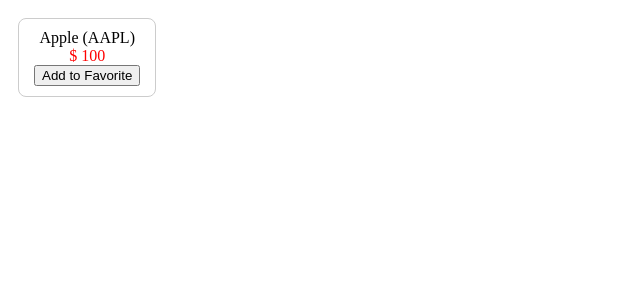
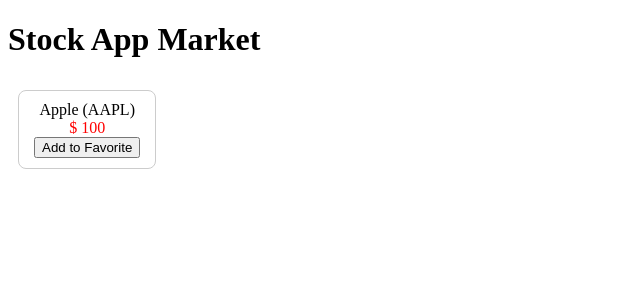
Before and after one commit to NgokChou/Web-Stock, an Angular app: page / in a window 1280 px wide. Shown: the top 300 px of the page, without its empty margins (0-640 px from the left). Built offline with nearby package versions, Linux system fonts and the light colour scheme.

Commit message:
Update stock-item.html

```diff
--- a/src/app/stock/stock-item/stock-item.html
+++ b/src/app/stock/stock-item/stock-item.html
@@ -1,3 +1,5 @@
+<h1>Stock App Market</h1>
+
 <div class="stock-container">
   <div class="name">
     {{ stock.name + ' (' + stock.code + ')' }}
```
